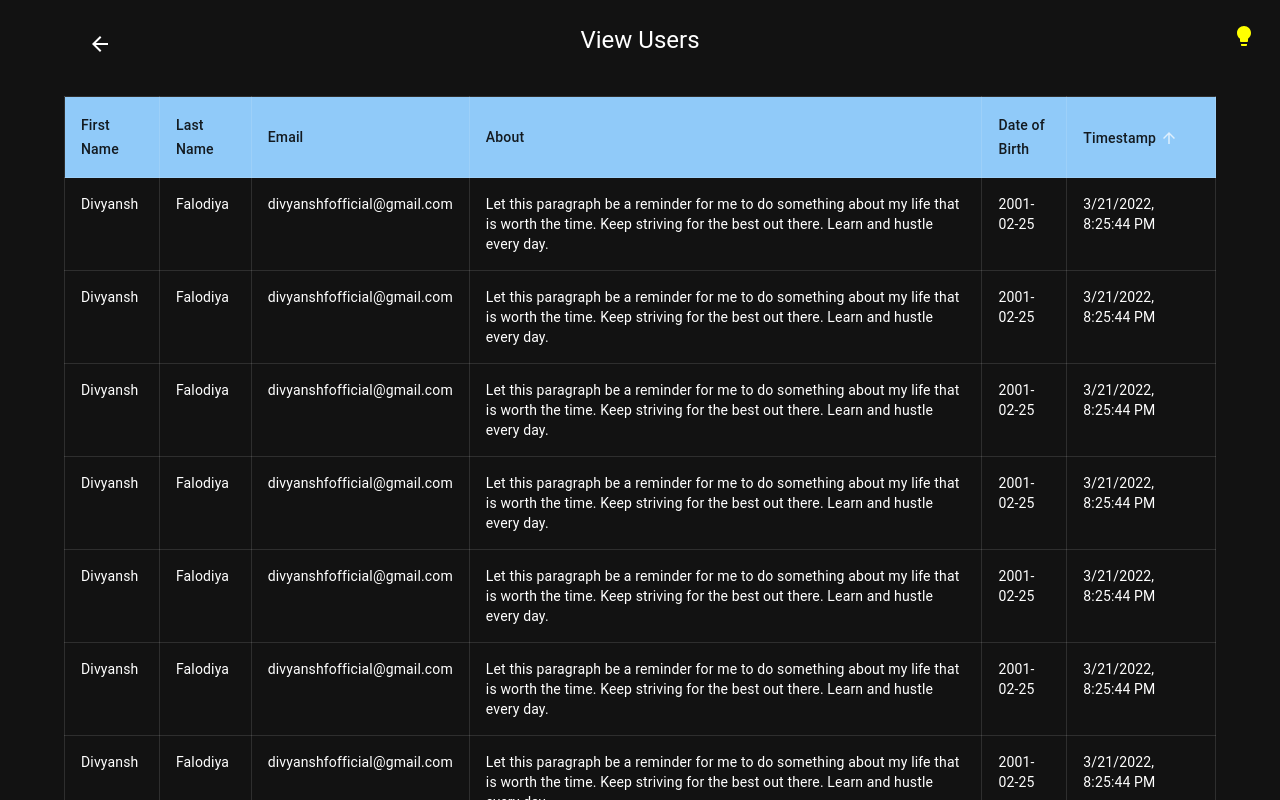
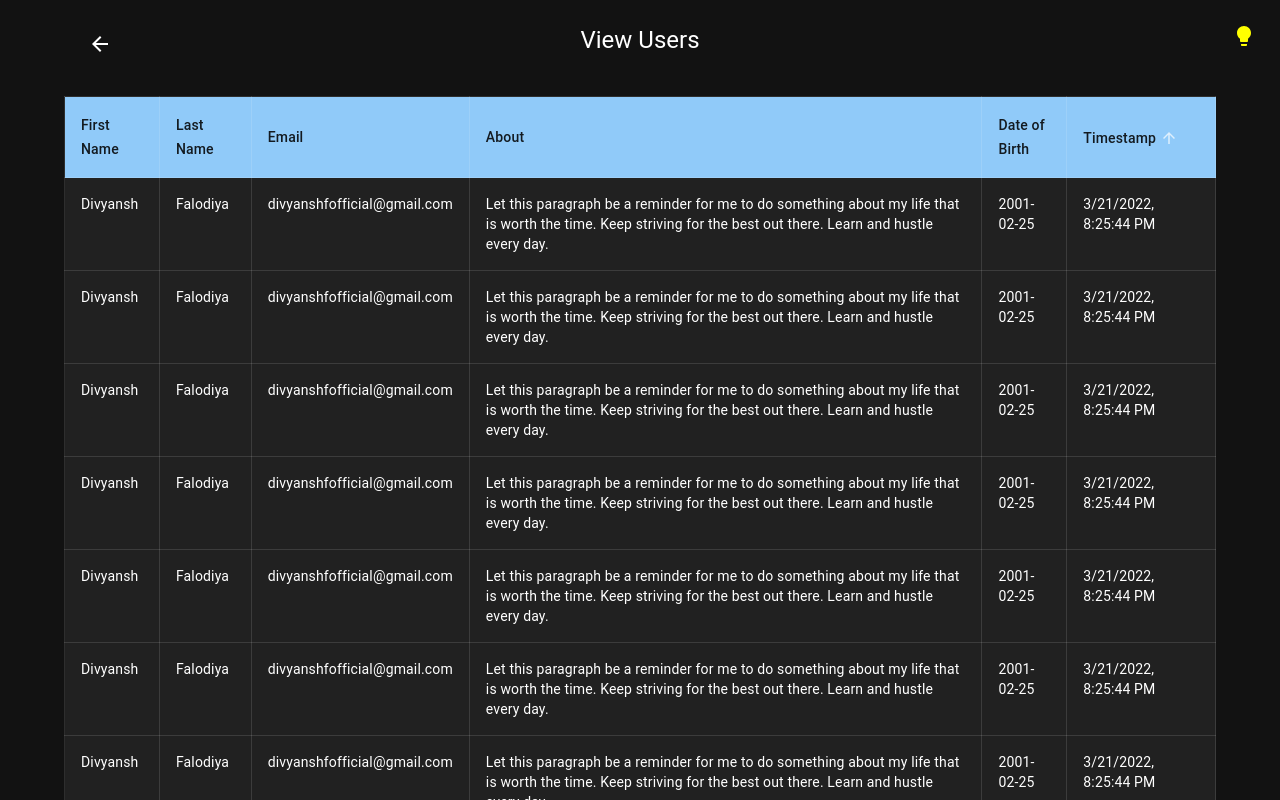
Before and after one commit to DivyanshFalodiya/task, a React (Create React App) app: page /view in a window 1280 px wide. Shown: the top 800 px of the page. Built offline with nearby package versions, Linux system fonts and the light colour scheme.

Commit message:
:lipstick: added themed scrollbar

```diff
--- a/src/components/Create/Create.jsx
+++ b/src/components/Create/Create.jsx
@@ -18,7 +18,7 @@ const useStyles = makeStyles((theme) => ({
   input: {
     "&:-webkit-autofill": {
       WebkitBoxShadow: `0 0 0 1000px ${
-        theme.palette.mode === "dark" ? "#353535" : "#EBEBEB"
+        theme.palette.mode === "dark" ? "#353535" : "#D3D3D3"
       } inset`,
       borderRadius: 0,
     },
--- a/src/components/Main/Main.jsx
+++ b/src/components/Main/Main.jsx
@@ -1,5 +1,11 @@
 import "./Main.css";
-import { Box, Container, createTheme, ThemeProvider } from "@mui/material";
+import {
+  Box,
+  Container,
+  createTheme,
+  GlobalStyles,
+  ThemeProvider,
+} from "@mui/material";
 import { grey } from "@mui/material/colors";
 import { useContext } from "react";
 import { BrowserRouter, Route, Routes, useLocation } from "react-router-dom";
@@ -20,8 +26,8 @@ const MainComponent = () => {
     palette: {
       mode: mode,
       background: {
-        paper: mode === "light" ? grey[50] : grey[900],
-        default: mode === "light" ? grey[300] : "#121212",
+        paper: mode === "light" ? grey[300] : grey[900],
+        default: mode === "light" ? grey[100] : "#121212",
       },
     },
   });
@@ -35,6 +41,27 @@ const MainComponent = () => {
 
   return (
     <ThemeProvider theme={theme}>
+      <GlobalStyles
+        styles={{
+          "&::-webkit-scrollbar, & *::-webkit-scrollbar": {
+            backgroundColor: theme.palette.background.default,
+            width: 10,
+            height: 8,
+          },
+          "&::-webkit-scrollbar-thumb, & *::-webkit-scrollbar-thumb": {
+            backgroundColor: mode === "light" ? grey[400] : grey[700],
+            borderRadius: 10,
+          },
+          "&::-webkit-scrollbar-thumb:focus, & *::-webkit-scrollbar-thumb:focus":
+            {
+              backgroundColor: mode === "light" ? grey[500] : grey[800],
+            },
+          "&::-webkit-scrollbar-thumb:hover, & *::-webkit-scrollbar-thumb:hover":
+            {
+              backgroundColor: mode === "light" ? grey[500] : grey[800],
+            },
+        }}
+      />
       <Box
         width="100vw"
         height="100vh"
--- a/src/components/View/View.jsx
+++ b/src/components/View/View.jsx
@@ -167,7 +167,13 @@ const View = () => {
             {users.map((u, index) => (
               <TableRow key={index}>
                 {labels.map((l, lindex) => (
-                  <CustomTC key={lindex} sx={{ verticalAlign: "top" }}>
+                  <CustomTC
+                    key={lindex}
+                    sx={{
+                      verticalAlign: "top",
+                      background: theme.palette.background.paper,
+                    }}
+                  >
                     {l.field !== "timestamp"
                       ? u[l.field]
                       : formatDate(u[l.field])}
```
